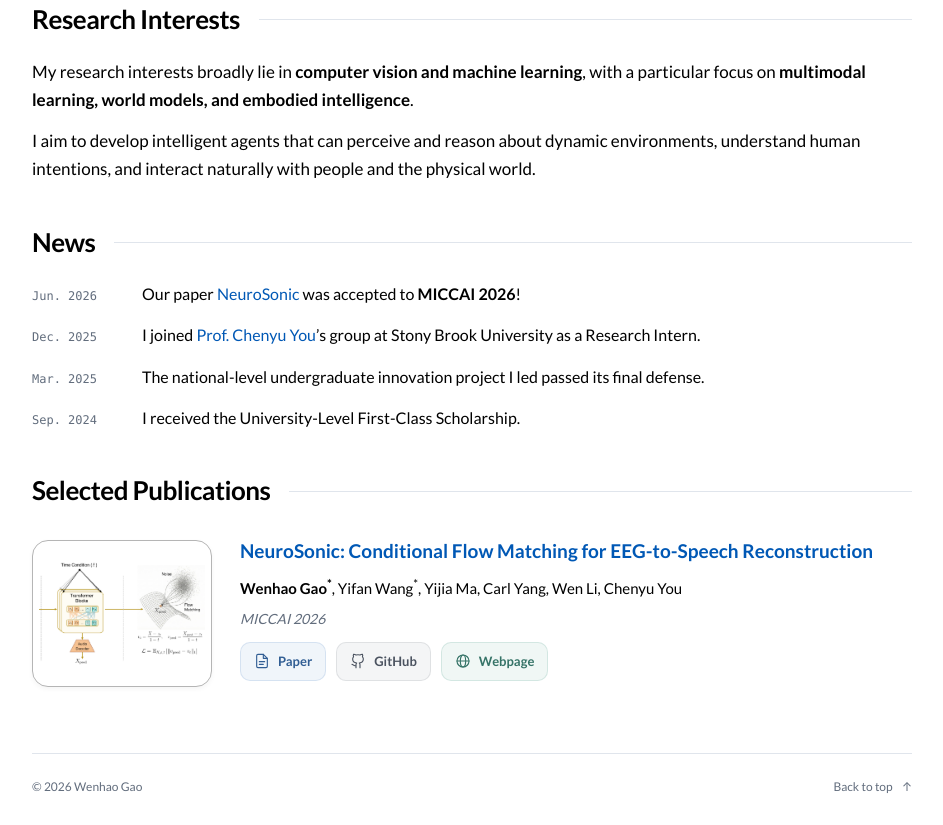
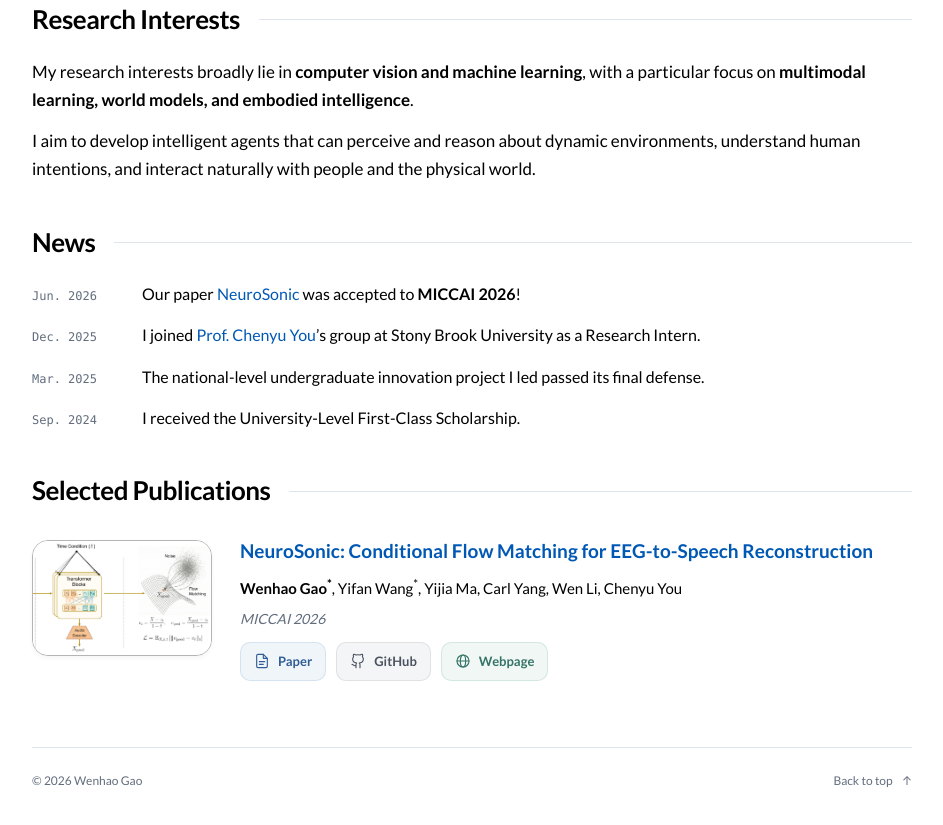
Before and after one commit to ghh1251/ghh1251.github.io, a plain HTML site: page index.html in a window 1280 px wide. Shown: the part 537-1362 px from the top of the page, without its empty margins (168-1111 px from the left). Drawn offline with Linux system fonts and the light colour scheme.

Commit message:
Fit publication thumbnail border to image proportions

```diff
--- a/index.html
+++ b/index.html
@@ -12,7 +12,7 @@
   <title>Wenhao Gao — Academic Homepage</title>
   <link rel="icon" href="assets/favicon.svg" type="image/svg+xml">
   <link rel="preload" href="assets/fonts/lato-regular.woff2" as="font" type="font/woff2" crossorigin>
-  <link rel="stylesheet" href="styles.css?v=20261116-image-gray-border">
+  <link rel="stylesheet" href="styles.css?v=20261117-image-fit">
   <script src="script.js?v=20261116-dialog" defer></script>
 </head>
 <body id="top">
--- a/styles.css
+++ b/styles.css
@@ -25,14 +25,14 @@ body,h1,.bio a{font-weight:400}h2{font-weight:600}h3,.research-copy strong,.news
 
 /* Compact image-and-text publication rows. */
 .publication{grid-template-columns:180px minmax(0,1fr);gap:28px;align-items:start;padding:8px 0;border:0;border-radius:0;background:transparent;box-shadow:none}
-.publication-figure{display:block;min-width:0;margin-top:3px;padding:10px 6px;border:1.5px solid #b5b5b5;border-radius:16px;background:#fff;box-shadow:0 2px 5px rgba(0,0,0,.045);overflow:hidden}
+.publication-figure{display:block;min-width:0;margin-top:3px;padding:0;border:1.5px solid #b5b5b5;border-radius:16px;background:#fff;box-shadow:0 2px 5px rgba(0,0,0,.045);overflow:hidden}
 .publication-figure:hover{border-color:#929292;text-decoration:none}
-.publication-figure img{display:block;width:100%;height:auto;aspect-ratio:4/3;object-fit:contain}
+.publication-figure img{display:block;width:100%;height:auto;object-fit:contain}
 .publication-body h3{font-size:19px;line-height:1.45;margin:0 0 10px}
 .publication-conference{font-size:14px;line-height:1.5;color:#626d7d;font-style:italic;margin:7px 0 0}
 .publication-links{margin-top:13px}
 @media(max-width:760px){.publication{grid-template-columns:145px minmax(0,1fr);gap:22px}.publication-body h3{font-size:18px}}
-@media(max-width:480px){.publication{grid-template-columns:100px minmax(0,1fr);gap:16px}.publication-figure{padding:6px 3px;border-radius:12px}.publication-body h3{font-size:17px}.publication-links{gap:6px}.publication-links a{padding:7px 9px;min-height:35px;font-size:12px}}
+@media(max-width:480px){.publication{grid-template-columns:100px minmax(0,1fr);gap:16px}.publication-figure{padding:0;border-radius:12px}.publication-body h3{font-size:17px}.publication-links{gap:6px}.publication-links a{padding:7px 9px;min-height:35px;font-size:12px}}
 
 /* Keep linked author names in the same black as the surrounding text. */
 .authors a,.authors a:hover,.authors a:visited{color:#000}
```
